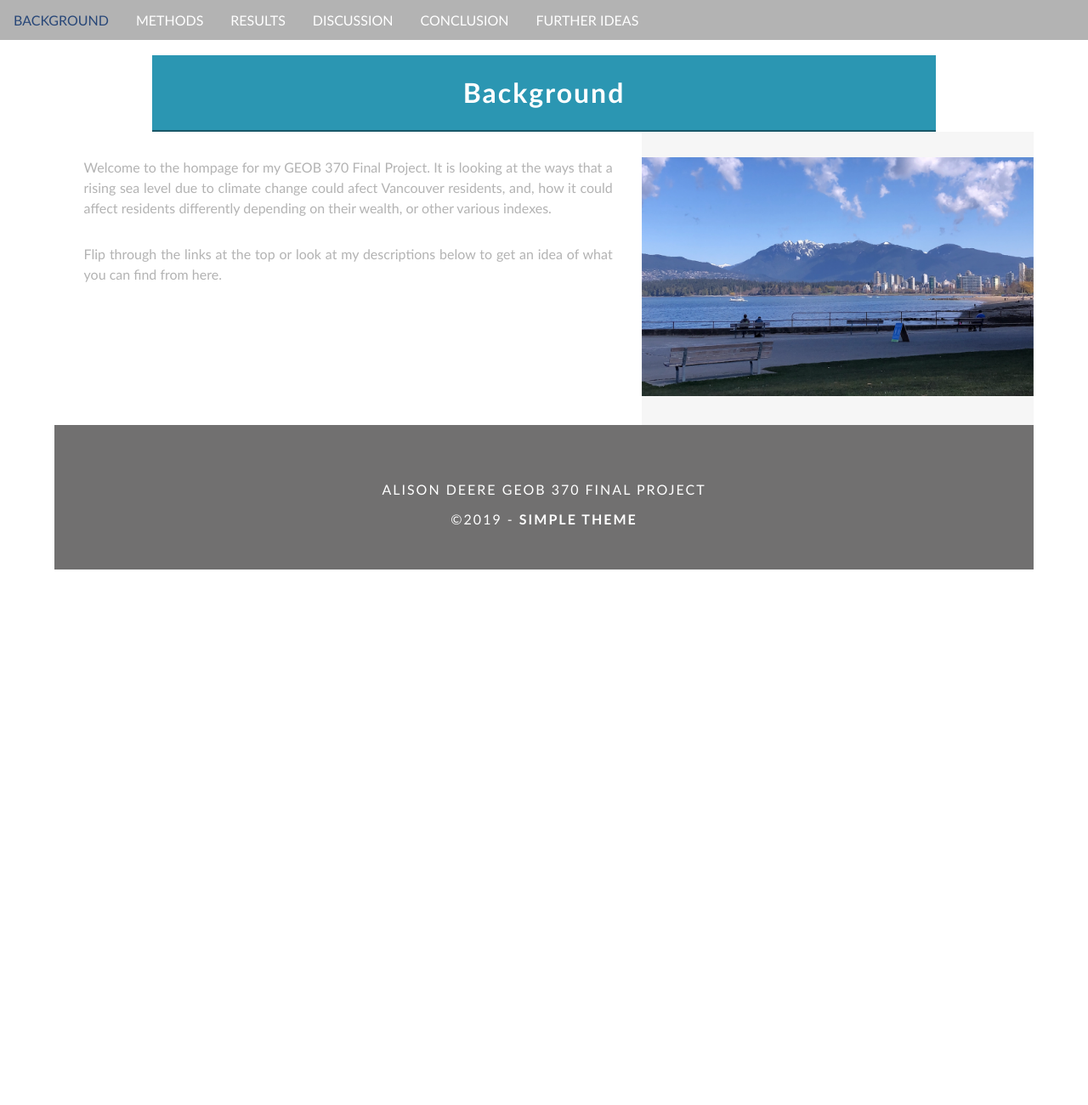
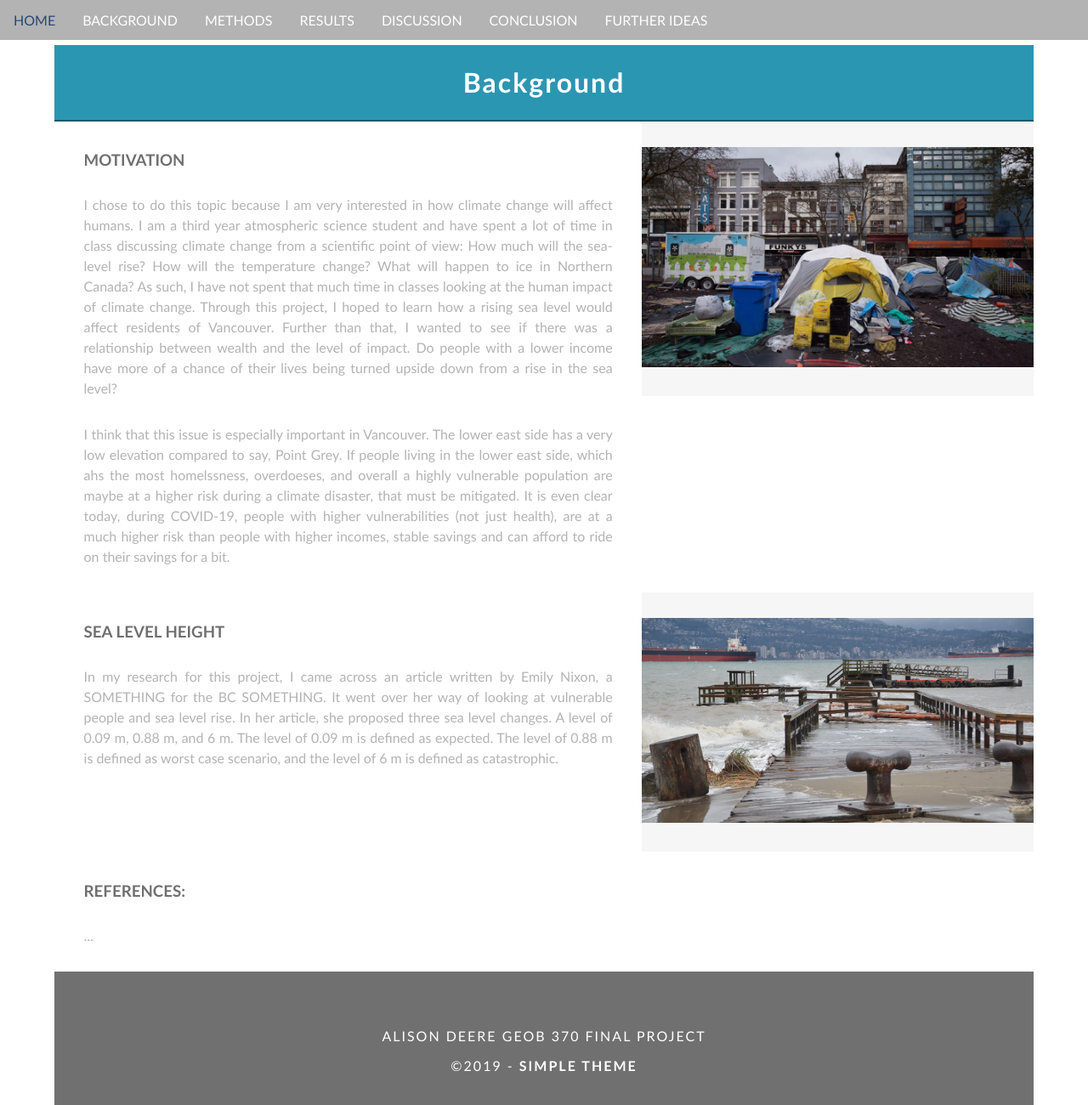
Before and after one commit to adeere/adeere.github.io, a plain HTML site: page background.html in a window 1280 px wide. Shown: the top 1300 px of the page at 85% size. Before the commit the page ends 800 px from the top, so only its background shows below. Drawn offline with Linux system fonts and the light colour scheme.

Commit message:
More Edits

```diff
--- a/background.html
+++ b/background.html
@@ -15,7 +15,8 @@
 </head>
 <div class="sidenavbar">
 <ul>
-  <li><a href="background.html">BACKGROUND</a></li>
+  <li><a href="index.html">HOME</a></li>
+	    <li><a href="background.html">BACKGROUND</a></li>
 		<li><a href="methods.html">METHODS</a></li>
         <li><a href="results.html">RESULTS</a></li>
         <li><a href="discussion.html">DISCUSSION</a></li>
@@ -24,7 +25,7 @@
 </ul>
 </div>
 <br>
-<body>
+<body class="sidepage">
 <div class="container">
   <header>
     <div class="side_header">
@@ -35,11 +36,32 @@
   <section>
     <h2 class="noDisplay">Introduction</h2>
     <article class="left_article">
-      <p>Welcome to the hompage for my GEOB 370 Final Project. It is looking at the ways that a rising sea level due to climate change could afect Vancouver residents, and, how it could affect residents differently depending on their wealth, or other various indexes. </p>
-      <p>Flip through the links at the top or look at my descriptions below to get an idea of what you can find from here. </p>
+	<h3>Motivation</h3>
+      <p>I chose to do this topic because I am very interested in how climate change will affect humans. I am a third year atmospheric science student and have spent a lot of time in class discussing climate change from a scientific point of view: How much will the sea-level rise? How will the temperature change? What will happen to ice in Northern Canada? As such, I have not spent that much time in classes looking at the human impact of climate change. Through this project, I hoped to learn how a rising sea level would affect residents of Vancouver. Further than that, I wanted to see if there was a relationship between wealth and the level of impact. Do people with a lower income have more of a chance of their lives being turned upside down from a rise in the sea level?  </p>
+	<p> I think that this issue is especially important in Vancouver. The lower east side has a very low elevation compared to say, Point Grey. If people living in the lower east side, which ahs the most homelssness, overdoeses, and overall a highly vulnerable population are maybe at a higher risk during a climate disaster, that must be mitigated. It is even clear today, during COVID-19, people with higher vulnerabilities (not just health), are at a much higher risk than people with higher incomes, stable savings and can afford to ride on their savings for a bit.</p>
     </article>
-    <aside class="right_article"><img src="vancouver.png" alt="" width="400" height="200" class="placeholder"/> </aside>
+	  <article class="right_article">
+	  <img src="lower_east_side.jpg" alt="https://www.google.com/url?sa=i&url=https%3A%2F%2Fwww.ctvnews.ca%2Fcanada%2Fvancouver-s-downtown-eastside-changing-with-development-1.3654610&psig=AOvVaw0fv6rPwFcsUcGqgUpg2sIW&ust=1587164720032000&source=images&cd=vfe&ved=0CAIQjRxqFwoTCICpm72H7ugCFQAAAAAdAAAAABAI" width="400" height="200" class="placeholder"/>
+	  </article>
   </section>
+
+	<section>
+    <h2 class="noDisplay">Introduction</h2>
+    <article class="left_article">
+	<h3>Sea Level Height</h3>
+		<p>In my research for this project, I came across an article written by Emily Nixon, a SOMETHING for the BC SOMETHING. It went over her way of looking at vulnerable people and sea level rise. In her article, she proposed three sea level changes. A level of 0.09 m, 0.88 m, and 6 m. The level of 0.09 m is defined as expected. The level of 0.88 m is defined as worst case scenario, and the level of 6 m is defined as catastrophic. </p>
+    </article>
+	  <article class="right_article">
+	  <img src="sea-level-facebook.jpg" alt="https://www.google.com/url?sa=i&url=https%3A%2F%2Fvancouver.ca%2Fgreen-vancouver%2Fsea-level-rise.aspx&psig=AOvVaw05URHLh_eGDd8UuS_sjElh&ust=1587166348302000&source=images&cd=vfe&ved=0CAIQjRxqFwoTCNDrs8eN7ugCFQAAAAAdAAAAABAP" width="400" height="200" class="placeholder"/>
+	  </article>
+  </section>
+
+<section>
+	<article class="left_article">
+	<h3> References:</h3>
+	<p>...
+		</p></article>
+	</section>
 
    <footer class="secondary_header footer">
 	  <p class="copyright"> Alison Deere GEOB 370 Final Project</p>
--- a/style.css
+++ b/style.css
@@ -1,4 +1,10 @@
 @charset "UTF-8";
+
+
+.sidepage {
+    padding-top: 35px;
+}
+
 .container {
 	background-color: #FFFFFF;
 	width: 90%;
@@ -63,7 +69,7 @@
 	border-bottom: 2px solid #195869;
 }
 .side_header {
-	width: 80%;
+	width: 100%;
 	margin: auto;
 	background-color: #2B96B2;
 	padding-top: 3px;
@@ -110,13 +116,24 @@
 .secondary_header ul li a {
 	text-decoration: none;
 }
+
 .left_article {
 	background-color: #FFFFFF;
 	width: 60%;
 	float: left;
-	font-family: "Gill Sans", "Gill Sans MT", "Myriad Pro", "DejaVu Sans Condensed", Helvetica, Arial, "sans-serif";;
+	font-family: "Gill Sans", "Gill Sans MT", "Myriad Pro", "DejaVu Sans Condensed", Helvetica, Arial, "sans-serif";
 	color: #343434;
 	padding-bottom: 15px;
+}
+
+.container .side_article p {
+	padding-left: 5%;
+	padding-right: 5%;
+	text-align: justify;
+	line-height: 24px;
+	margin-top: 30px;
+	margin-bottom: 15px;
+	color: #8C8C8C;
 }
 .noDisplay {
 	display: none;
@@ -477,6 +494,13 @@ body {
 #menu li a:hover {
 	color:rgba(40,71,120,1.00)}
 
+.sidenavbar  {
+  position: fixed;
+	width: 100%;
+	top: 0;
+	margin-bottom: 30px;
+}
+
 .sidenavbar ul {
   list-style-type: none;
   font-family: "Gill Sans", "Gill Sans MT", "Myriad Pro", "DejaVu Sans Condensed", Helvetica, Arial, "sans-serif";
@@ -484,8 +508,8 @@ body {
   padding: 0;
   overflow: hidden;
   background-color: #B3B3B3;
+
 }
-
 .sidenavbar li {
   float: left;
 }
```
Also changed, not shown: index.html (+1 -1 lines), lower_east_side.jpg (added), sea-level-facebook.jpg (added).
